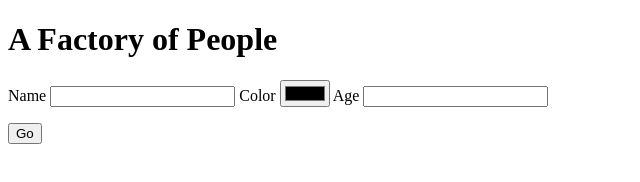
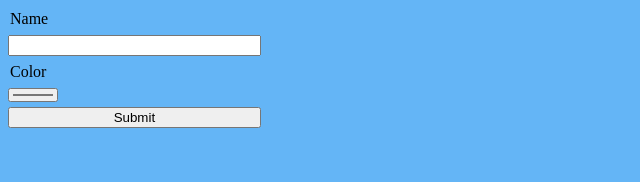
Before and after one commit to dsingh80/people-factory, a plain HTML site: page index.html in a window 1280 px wide. Shown: the whole page, without its empty margins (0-640 px from the left). Drawn offline with Linux system fonts and the light colour scheme.

Commit message:
Added Styling and extra Input

```diff
--- a/index.html
+++ b/index.html
@@ -6,30 +6,23 @@
     <title>People Factory | Xtern Bootcamp 2017</title>
     <meta name="description" content="">
     <meta name="viewport" content="width=device-width, initial-scale=1">
+    <link rel="stylesheet" href="main.css" />
 </head>
 
 <body>
-    <h1>A Factory of People</h1>
 
     <section>
-        <div>
-            <form id="personForm">
-                <p>
-                    <label for="personName">Name</label>
-                    <input type="text" name="personName"></input>
-                    <label for="personName">Color</label>
-                    <input type="color" name="color"></input>
-                    <label for="personName">Age</label>
-                    <input type="number" name="age"></input>
-                </p>
-                <p>
-                    <button type="submit">Go</button>
-                </p>
-            </form>
-        </div>
+        <form id="personForm">
+            <label for="personName">Name</label>
+            <input name="personName"></input>
+            <label for="color">Color</label>
+            <input type="color" name="color"></input>
 
+            <button type="submit">Submit</button>
+        </form>
+
+        <h1 id="message"></h1>
     </section>
-
     <script type="text/javascript" src="index.js"></script>
 </body>
 
--- a/index.js
+++ b/index.js
@@ -1,10 +1,15 @@
-const personForm = document.querySelector('form#personForm');
+const personForm = document.querySelector('#personForm');
+const message = document.querySelector('#message');
 
-function handleSubmit(ev){
+function handleForm(ev){
     ev.preventDefault();
-    console.log("Submit attemped");
+
     const name = ev.target.personName.value;
-    document.querySelector('h1').textContent = `Hi ${name}!`;
+    const color = ev.target.color.value;
+
+    message.style.color = color;
+    message.textContent = `Hello ${name}`;
+
 }
 
-personForm.addEventListener('submit', handleSubmit);
+personForm.addEventListener('submit', handleForm);
--- /dev/null
+++ b/main.css
@@ -0,0 +1,22 @@
+body{
+    background-color: #64B5F6;
+}
+form{
+    display:flex;
+    flex-direction: column;
+    width: 20%;
+}
+
+input{
+    flex: 1;
+    margin: 5px 0;
+}
+
+label{
+    margin: 2px;
+}
+input[type=text]{
+    padding: 5px;
+    font-size: 16px;
+    margin:5px;
+}
```
